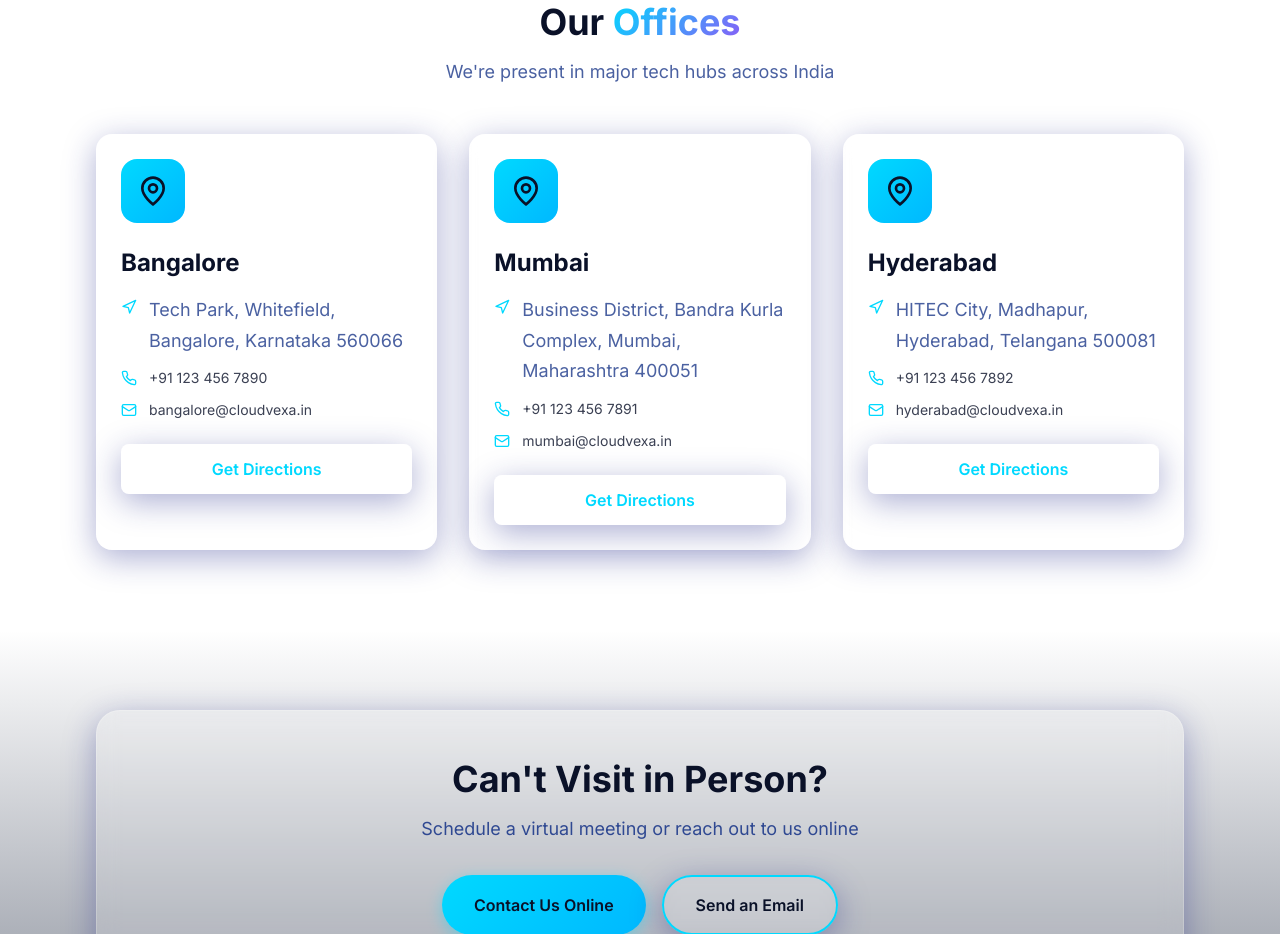
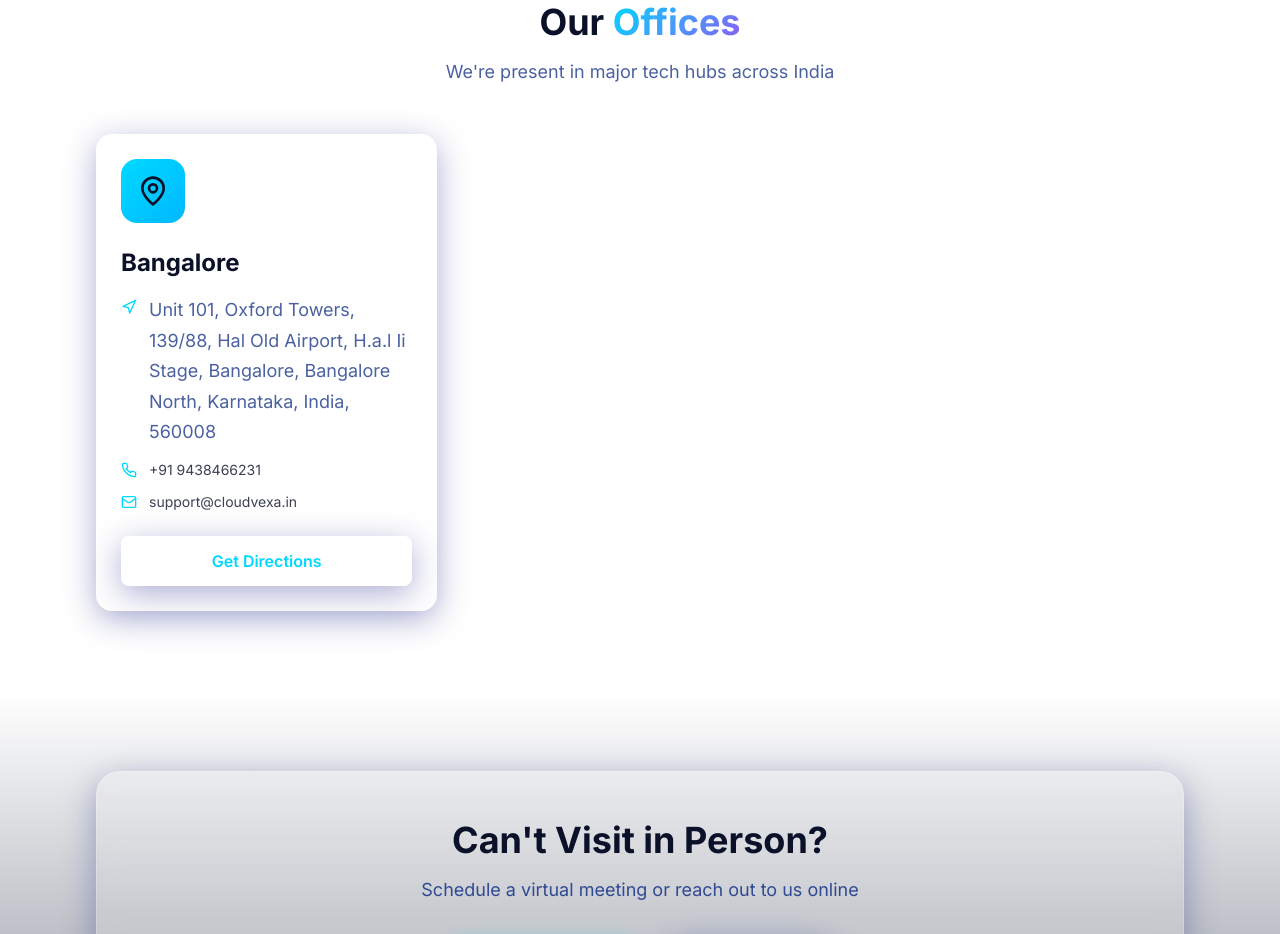
Before and after one commit to cloudvexa-in/cloudvexa.in, a Next.js app: page /locate in a window 1280 px wide. Shown: the part 880-1814 px from the top of the page. Built offline with nearby package versions, Linux system fonts and the light colour scheme.

Commit message:
added bengaluru address details to website

```diff
--- a/app/locate/page.tsx
+++ b/app/locate/page.tsx
@@ -1,27 +1,16 @@
 'use client'
 
 import { motion } from 'framer-motion'
-import { MapPin, Phone, Mail, Navigation } from 'lucide-react'
+import { Mail, MapPin, Navigation, Phone } from 'lucide-react'
 
 const offices = [
     {
         city: 'Bangalore',
-        address: 'Tech Park, Whitefield, Bangalore, Karnataka 560066',
-        phone: '+91 123 456 7890',
-        email: 'bangalore@cloudvexa.in',
-    },
-    {
-        city: 'Mumbai',
-        address: 'Business District, Bandra Kurla Complex, Mumbai, Maharashtra 400051',
-        phone: '+91 123 456 7891',
-        email: 'mumbai@cloudvexa.in',
-    },
-    {
-        city: 'Hyderabad',
-        address: 'HITEC City, Madhapur, Hyderabad, Telangana 500081',
-        phone: '+91 123 456 7892',
-        email: 'hyderabad@cloudvexa.in',
-    },
+        address: 'Unit 101, Oxford Towers, 139/88, Hal Old Airport, H.a.l Ii Stage, Bangalore, Bangalore North, Karnataka, India, 560008',
+        phone: '+91 9438466231',
+        email: 'support@cloudvexa.in',
+        mapsUrl: 'https://www.google.com/maps/dir/?api=1&destination=Unit+101+Oxford+Towers+139%2F88+HAL+Old+Airport+Road+Bangalore+560008',
+    }
 ]
 
 export default function LocatePage() {
@@ -143,13 +132,16 @@ export default function LocatePage() {
                                     </div>
                                 </div>
 
-                                <motion.button
-                                    className="w-full mt-6 py-3 rounded-lg glass border border-neon-cyan text-neon-cyan font-semibold hover:bg-neon-cyan hover:text-deep-blue-300 transition-all duration-300"
+                                <motion.a
+                                    href={office.mapsUrl}
+                                    target="_blank"
+                                    rel="noopener noreferrer"
+                                    className="w-full mt-6 py-3 rounded-lg glass border border-neon-cyan text-neon-cyan font-semibold hover:bg-neon-cyan hover:text-deep-blue-300 transition-all duration-300 flex items-center justify-center"
                                     whileHover={{ scale: 1.02 }}
                                     whileTap={{ scale: 0.98 }}
                                 >
                                     Get Directions
-                                </motion.button>
+                                </motion.a>
                             </motion.div>
                         ))}
                     </div>
```
